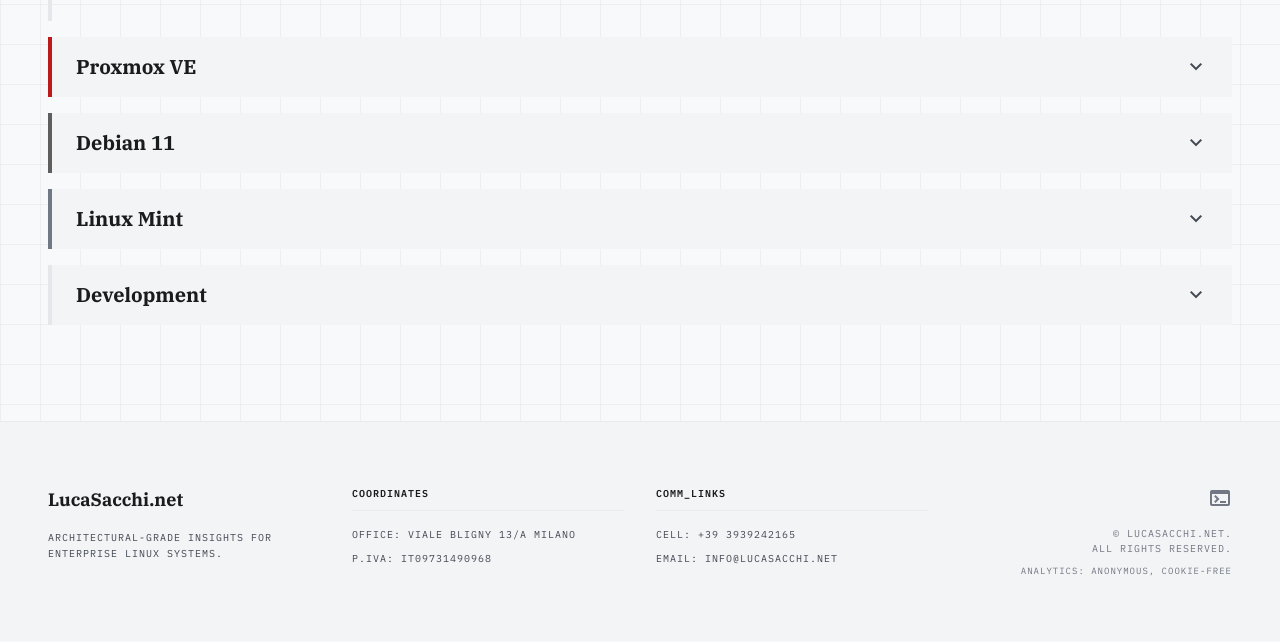
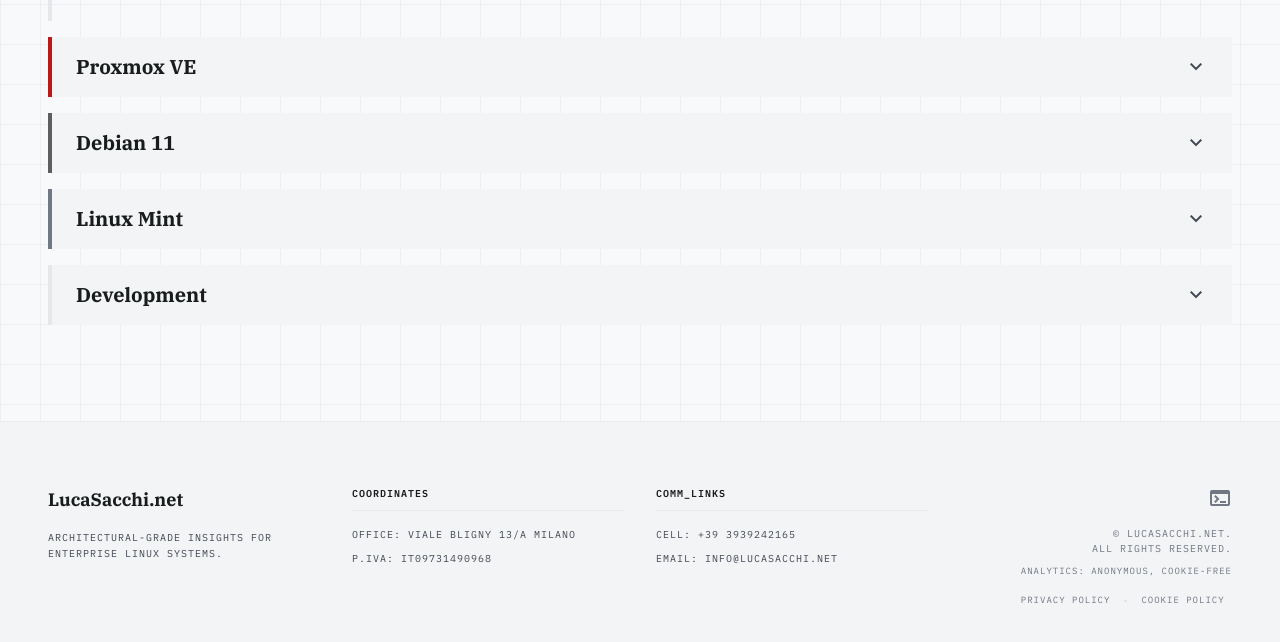
Before and after one commit to lucasacchiricciardi/lucasacchi-net, a website: page src/videos/index.html in a window 1280 px wide. Shown: the part 956-1598 px from the top of the page. Drawn offline with nearby package versions, Linux system fonts and the light colour scheme; files that its build step writes are made by us from their sources; no server answers.

Commit message:
fix(footer): add Privacy/Cookie Policy links to videos page

```diff
--- a/src/videos/index.html
+++ b/src/videos/index.html
@@ -447,6 +447,11 @@ Architectural-grade insights for enterprise Linux systems.
 <p data-i18n="footer.allRightsReserved">All Rights Reserved.</p>
 <p class="mt-2" id="copyright-years"></p>
 <p class="mt-2 text-[9px]" data-i18n="footer.analytics">Analytics: anonymous, cookie-free</p>
+<div class="mt-4 flex gap-3">
+<a href="https://www.iubenda.com/privacy-policy/47143821" class="iubenda-white iubenda-noiframe iubenda-embed text-[9px] hover:text-primary transition-colors" title="Privacy Policy">Privacy Policy</a>
+<span class="text-outline-variant/40">•</span>
+<a href="https://www.iubenda.com/privacy-policy/47143821/cookie-policy" class="iubenda-white iubenda-noiframe iubenda-embed text-[9px] hover:text-primary transition-colors" title="Cookie Policy">Cookie Policy</a>
+</div>
 </div>
 </div>
 </div>
```
